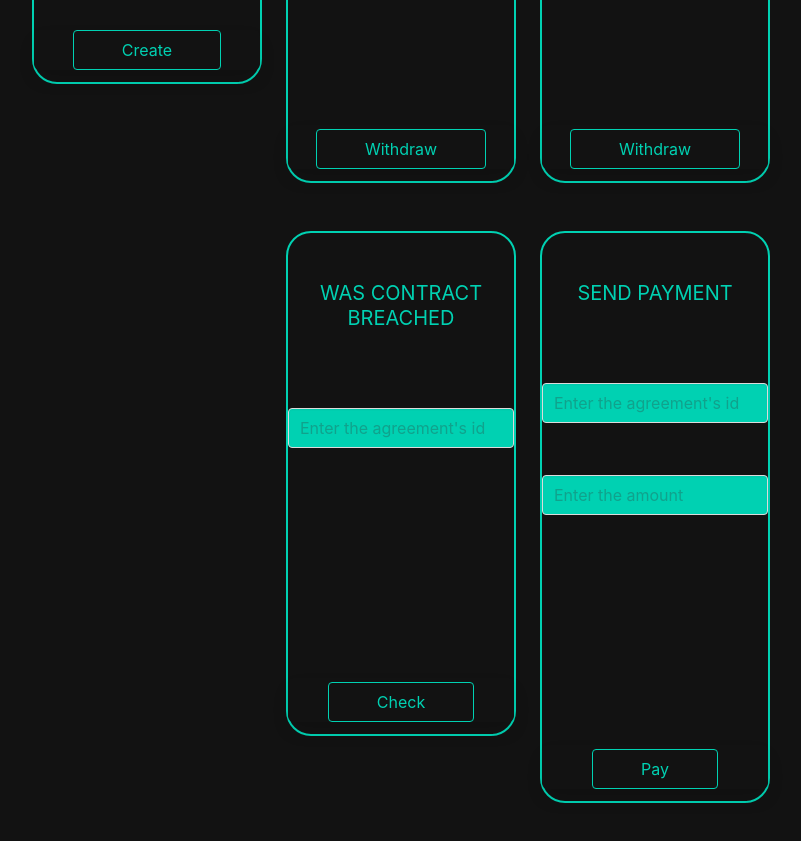
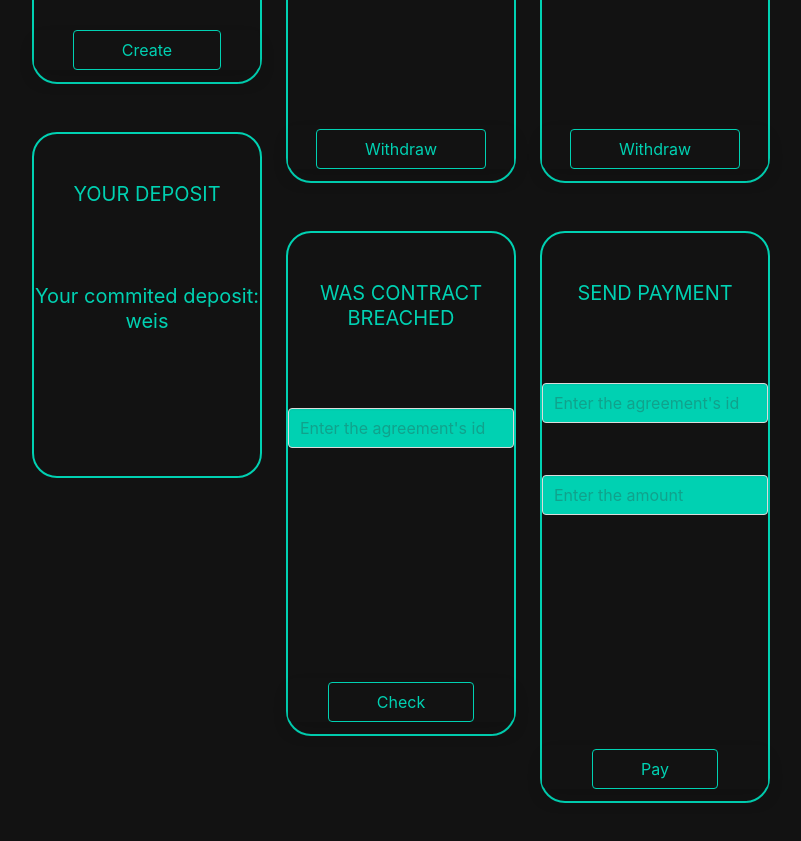
Before and after one commit to farinavito/Web3-Website, a Next.js app: page /lex-1 in a window 1280 px wide. Shown: the part 860-1701 px from the top of the page, without its empty margins (270-1071 px from the left). Built offline with nearby package versions, Linux system fonts and the light colour scheme.

Commit message:
added section for showing your deposit

```diff
--- a/pages/lex-1.js
+++ b/pages/lex-1.js
@@ -690,6 +690,21 @@ const App = () => {
                             </div>
                           </p>
                         </p>
+                        <p className="subtitle has-background-black-bis pt-6 pb-3 mb-3 mt-6 has-text-primary">
+                          YOUR DEPOSIT<br></br><br></br>
+                          <p className=" has-background-black-bis py-4 is-size-6">
+                            <br></br>
+                          </p>
+                          <p>
+                            Your commited deposit: <br></br>{withdrawalAmountAsReceiver} weis
+                          </p>
+                          <br></br>
+                          <p className='max-class'>
+                            {errorReceiversWithdrawalAmount}
+                            {errorWithdrawReceiversAmount}
+                          </p>
+                          <br></br>
+                        </p>
                       </div>
                       <div id='first'className="column pt-4">
                         <p className="subtitle has-background-black-bis pt-6 pb-3 mb-3 has-text-primary">
```
